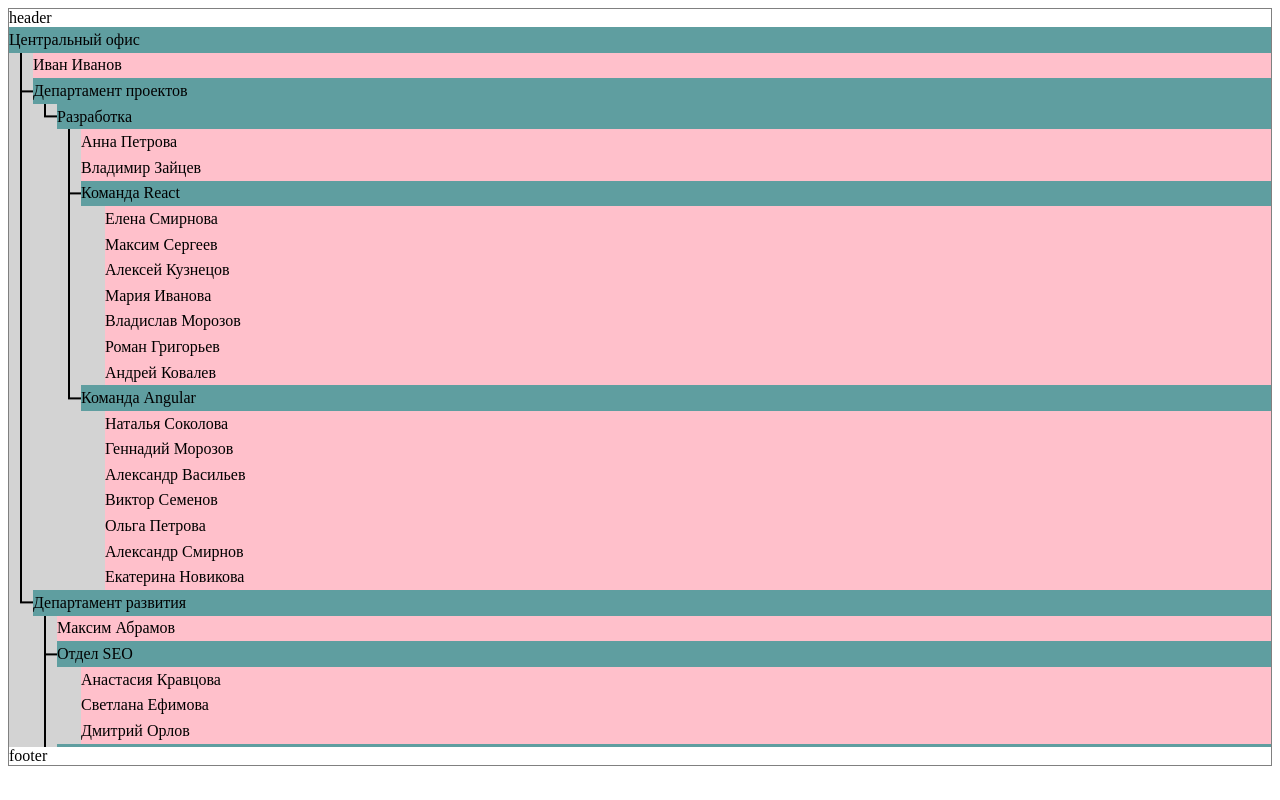
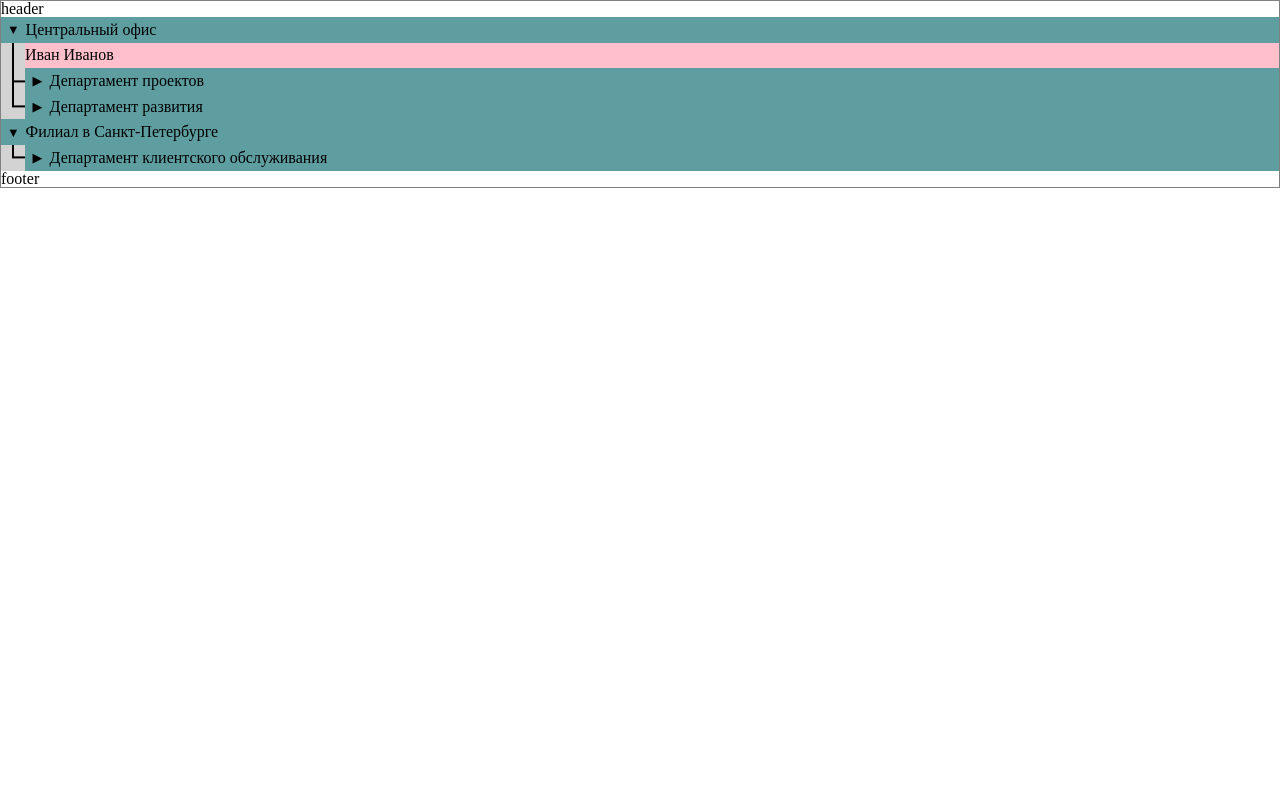
Before and after one commit to ArtemyevaViktoria/tree-search, an Angular app: page / in a window 1280 px wide. Built offline with nearby package versions, Linux system fonts and the light colour scheme.

Commit message:
Реализована возможность свертывания/развертывания позиций в узлах отделов

```diff
--- a/src/app/components/tree-wrapper/tree-wrapper.component.scss
+++ b/src/app/components/tree-wrapper/tree-wrapper.component.scss
@@ -4,5 +4,4 @@
 
 .body {
   overflow-y: auto;
-  max-height: 90dvh;
 }
--- a/src/app/components/tree/tree.component.html
+++ b/src/app/components/tree/tree.component.html
@@ -3,10 +3,20 @@
 
   <div class="node">
     <div class="node-row department" [ngStyle]="{'z-index': department.departmentZIndex}">
-      <div class="node-name">{{ department.name }}</div>
+      <div class="node-name">
+        <button
+          class="toggle-button"
+          [ngClass]="{'expanded': department.isExpanded}"
+          [attr.aria-expanded]="department.isExpanded"
+          (click)="toggleExpand(department)"
+          tabindex="0">
+        </button>
+
+        <p>{{ department.name }}</p>
+      </div>
     </div>
 
-    @if (department.positions) {
+    @if (department.isExpanded && department.positions) {
       @for (position of department.positions; track position.nodeId) {
         <div class="node-row position" [ngStyle]="{'z-index': department.departmentZIndex}">
           <div class="node-name">{{ position.firstName }} {{ position.lastName }}</div>
@@ -14,7 +24,7 @@
       }
     }
 
-    @if (department.subDepartments) {
+    @if (department.isExpanded && department.subDepartments) {
       @for (item of department.subDepartments; track item.nodeId) {
         <div class="subtree">
           <app-tree class="tree" [department]="item"></app-tree>
--- a/src/app/components/tree/tree.component.scss
+++ b/src/app/components/tree/tree.component.scss
@@ -17,6 +17,11 @@
 
 .department {
   position: relative;
+
+  .node-name {
+    display: flex;
+    align-items: center;
+  }
 
   .node-name::before {
     content: '';
@@ -38,6 +43,28 @@
     border-left: var(--horizontal-line-width) solid black;
     z-index: 3;
   }
+
+  .toggle-button {
+    cursor: pointer;
+    font-size: 0.8rem;
+    width: calc(var(--row-height) - var(--horizontal-line-width) / 2);
+    display: flex;
+    justify-content: center;
+    align-items: center;
+    background-color: transparent;
+  }
+
+  .toggle-button::before {
+    content: "\25B6"; /* стрелка вправо */
+  }
+
+  .toggle-button.expanded::before {
+    content: "\25BC"; /* стрелка вниз */
+  }
+
+  .toggle-button:focus-visible {
+    color: darkmagenta;
+  }
 }
 
 .position {
--- a/src/app/components/tree/tree.component.ts
+++ b/src/app/components/tree/tree.component.ts
@@ -11,6 +11,11 @@ import { Department } from "src/app/models/department.model";
   changeDetection: ChangeDetectionStrategy.OnPush,
 })
 export class TreeComponent {
-  // Данные отдела
+  /** Данные отдела */
   @Input() department: Department = {} as Department;
+
+  /** Изменяет состояние развернутости указанного отдела */
+  public toggleExpand(department: Department): void {
+    department.isExpanded = !department.isExpanded;
+  }
 }
--- a/src/app/models/department.model.ts
+++ b/src/app/models/department.model.ts
@@ -35,6 +35,9 @@ export class Department implements IDepartment<Department> {
   constructor(init?: Partial<DepartmentType>) {
     Object.assign(this, init);
 
+    // Установка isExpanded в true для корневых узлов (уровень вложенности 0)
+    this.isExpanded = this.hierarchyLevel === 0;
+
     // Инициализация подотделов, если они указаны в объекте init
     this.subDepartments = init?.subDepartments?.map((subDep) => new Department(subDep)) ?? [];
   }
--- a/src/styles.scss
+++ b/src/styles.scss
@@ -1 +1,36 @@
-/* You can add global styles to this file, and also import other style files */
+* {
+  margin: 0;
+  padding: 0;
+  box-sizing: border-box;
+
+  // Запрет выделения текста на всех элементах
+  user-select: none;
+  -webkit-user-select: none; // Chrome, Safari
+  -moz-user-select: none; // Firefox
+  -ms-user-select: none; // Internet Explorer/Edge
+}
+
+html, body {
+  height: 100%;
+}
+
+body {
+  line-height: 1;
+}
+
+ol, ul {
+  list-style: none;
+}
+
+table {
+  border-collapse: collapse;
+  border-spacing: 0;
+}
+
+button {
+  border: none;
+}
+
+button:focus-visible {
+  outline: none;
+}
```
